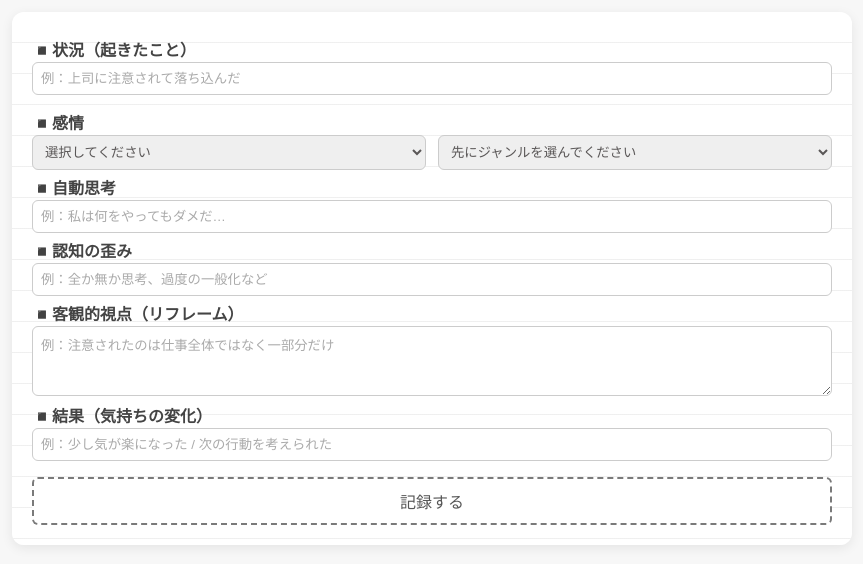
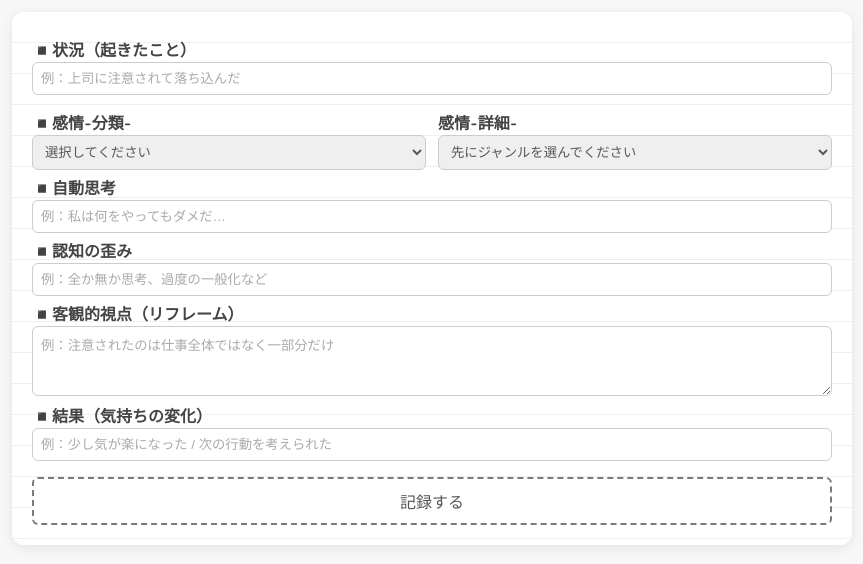
Before and after one commit to nanaemon/chat_app, a plain HTML site: page index.html in a window 1280 px wide. Shown: the part 60-624 px from the top of the page, without its empty margins (208-1071 px from the left). Drawn offline with nearby package versions, Linux system fonts and the light colour scheme; no server answers; a web font is replaced by a local one.

Commit message:
画面項目の変更

```diff
--- a/index.html
+++ b/index.html
@@ -23,7 +23,7 @@
 
         <div class="emotion-row">
             <div class="emotion-col">
-                <label for="emotionCategory">◾️感情</label>
+                <label for="emotionCategory">◾️感情-分類-</label>
                 <select id="emotionCategory">
                     <option value="">選択してください</option>
                     <option value="negative">ネガティブ</option>
@@ -33,7 +33,7 @@
             </div>
 
             <div class="emotion-col">
-                <label for="emotion">　</label>
+                <label for="emotion">感情-詳細-</label>
                 <select id="emotion">
                     <option value="">先にジャンルを選んでください</option>
                 </select>
```
